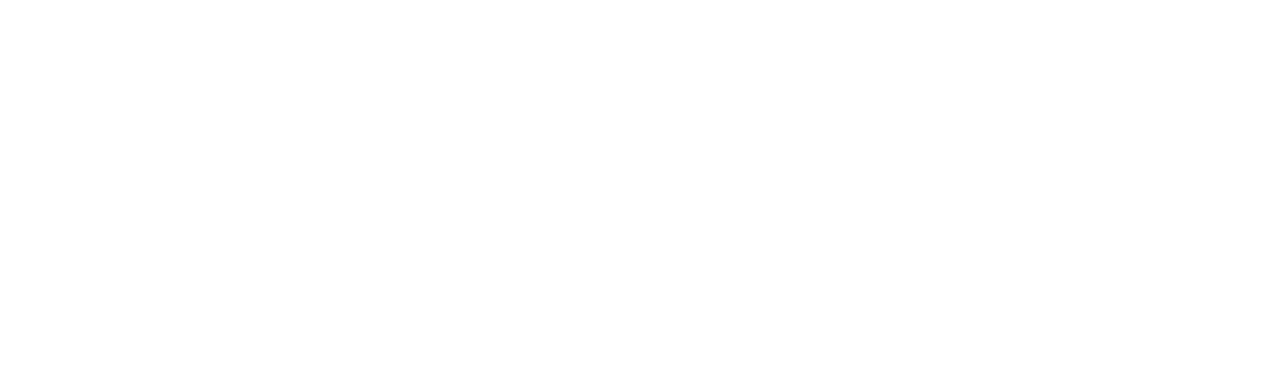
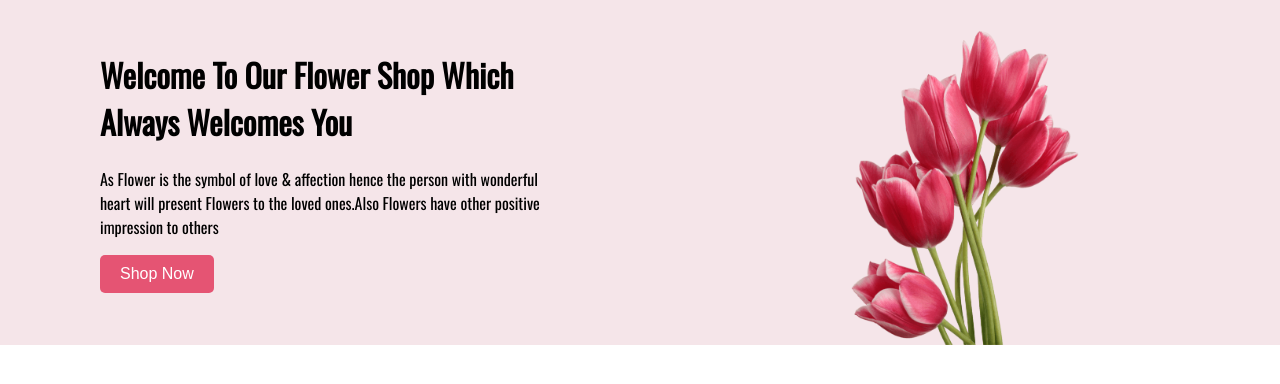
Before and after one commit to pkb1981/flower-shop-2023, a plain HTML site: page index.html in a window 1280 px wide. Drawn offline with nearby package versions, Linux system fonts and the light colour scheme.

Commit message:
banner section

```diff
--- a/index.html
+++ b/index.html
@@ -13,7 +13,18 @@
 </head>
 
 <body>
+    <!-- header section -->
+    <header class="banner">
+        <!-- left banner section -->
+        <div class="banner-content">
+            <h1>Welcome To Our Flower Shop Which Always Welcomes You </h1>
+            <p>As Flower is the symbol of love & affection hence the person with wonderful heart will present Flowers to
+                the loved ones.Also Flowers have other positive impression to others</p>
+            <button class="flower-button">Shop Now</button>
+        </div>
+        <img class="banner-pic" src="./images/flower1.png" alt="">
 
+    </header>
 </body>
 
 </html>
--- a/style.css
+++ b/style.css
@@ -0,0 +1,31 @@
+/* google font link */
+body {
+    font-family: 'Oswald', sans-serif;
+    margin: 0;
+}
+
+.banner {
+    padding: 30px 30px 0 100px;
+    display: flex;
+    background-color: #f5e5e9;
+    gap: 50px;
+}
+
+.banner-content {
+    width: 40%;
+    padding-right: 10%;
+}
+
+.banner-pic {
+    width: 250px;
+    padding-left: 10%;
+}
+
+.flower-button {
+    background-color: #E55473;
+    border: 0;
+    border-radius: 5px;
+    color: white;
+    font-size: 16px;
+    padding: 10px 20px;
+}
```
Also changed, not shown: images/flower1.png (added).
